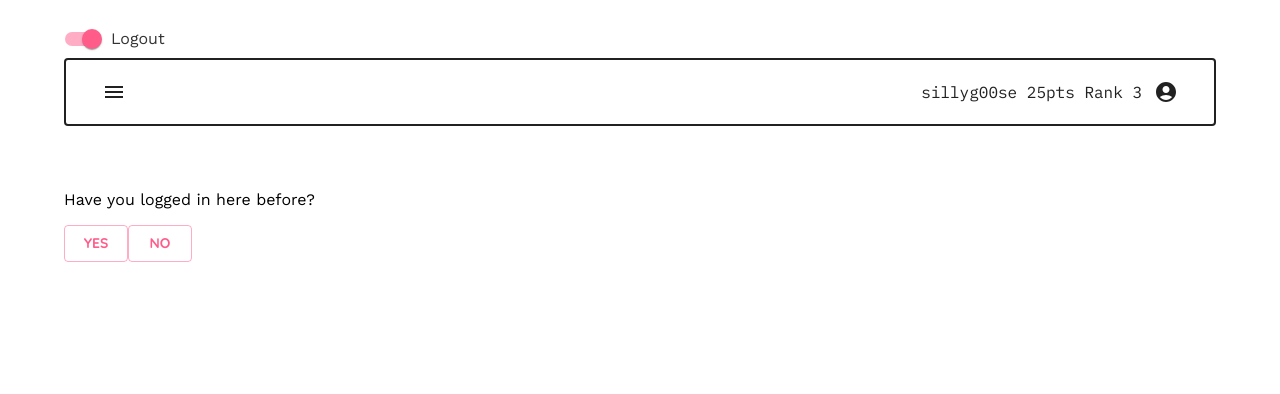
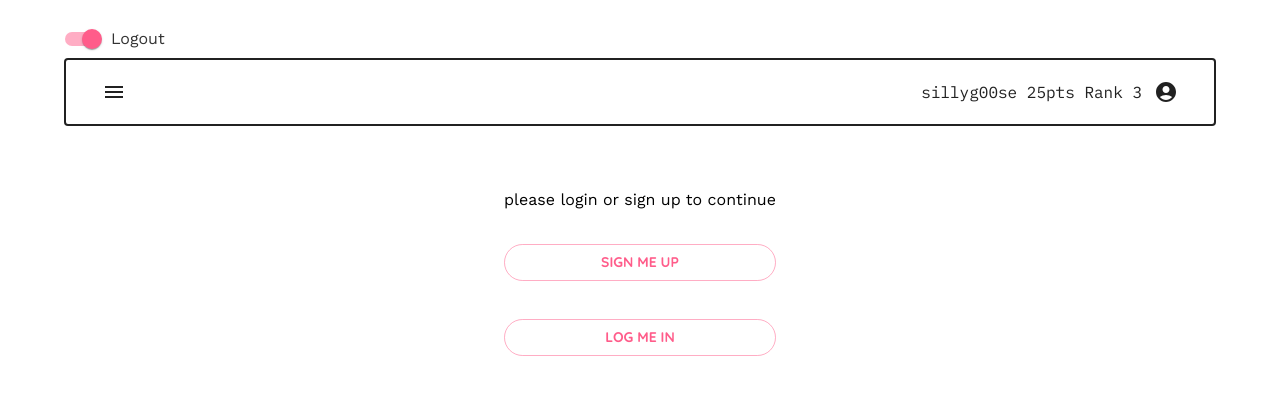
Before and after one commit to bop-simon/bop-simon-frontend, a React app: page /auth in a window 1280 px wide. Shown: the top 394 px of the page. Built offline with nearby package versions, Linux system fonts and the light colour scheme.

Commit message:
auth form styling

```diff
--- a/src/components/Auth/AuthQuestion/AuthQuestion.jsx
+++ b/src/components/Auth/AuthQuestion/AuthQuestion.jsx
@@ -1,4 +1,5 @@
 import { Button } from '@mui/material'
+import styles from './authquestion.module.css'
 
 export default function AuthQuestion({ onSubmit }) {
 
@@ -7,20 +8,22 @@ export default function AuthQuestion({ onSubmit }) {
   }
 
   return (
-    <div>
-      <p>Have you logged in here before?</p>
+    <div className={styles.authQuestion}>
+      <p>please login or sign up to continue</p>
       <Button
+        sx={ { borderRadius: 28 } }
         variant="outlined"
         onClick={handleChange}
         value={true}
         name='isSigningUp'
-      >yes</Button>
+      >sign me up</Button>
       <Button
+        sx={ { borderRadius: 28 } }
         variant="outlined"
         onClick={handleChange}
         value={false}
         name='isSigningUp'
-      >no</Button>
+      >log me in</Button>
     </div>
   )
 }
--- /dev/null
+++ b/src/components/Auth/AuthQuestion/authquestion.module.css
@@ -0,0 +1,14 @@
+.authQuestion{
+  display:flex;
+  flex-direction: column;
+}
+
+.authQuestion >button {
+  transition: all 0.2s ease-in-out;
+  margin-top: 1.5vw;
+  margin-bottom: 1.5vw;
+}
+
+.authQuestion >button:hover {
+  transform: scale(1.05);
+}
--- a/src/components/Auth/UserForm/UserForm.jsx
+++ b/src/components/Auth/UserForm/UserForm.jsx
@@ -1,5 +1,5 @@
-import React, { useState } from 'react'
 import { Button, TextField } from "@mui/material";
+import classes from './userform.module.css'
 
 
 export default function UserForm({ handleSubmit, handleChange, formState }) {
@@ -9,7 +9,7 @@ export default function UserForm({ handleSubmit, handleChange, formState }) {
   }
 
   return (
-    <>
+    <div className={classes.userForm}>
       <TextField
         value={formState.username}
         onChange={handleChange}
@@ -28,6 +28,6 @@ export default function UserForm({ handleSubmit, handleChange, formState }) {
         onClick={handleClick}
         variant="outlined"
       >next</Button>
-    </>
+    </div>
   )
 }
--- /dev/null
+++ b/src/components/Auth/UserForm/userform.module.css
@@ -0,0 +1,11 @@
+.userForm {
+  display: flex;
+  flex-direction: column;
+  align-items: stretch;
+}
+
+.userForm >* {
+  transition: all 0.2s ease-in-out;
+  margin-top: 1.5vw;
+  margin-bottom: 1.5vw;
+}
--- a/src/views/Auth/Auth.jsx
+++ b/src/views/Auth/Auth.jsx
@@ -1,6 +1,7 @@
 import { useState } from "react";
 import AuthQuestion from "../../components/Auth/AuthQuestion/AuthQuestion.jsx";
 import UserForm from "../../components/Auth/UserForm/UserForm.jsx";
+import styles from './auth.css'
 
 //we need to pass the username and password in the userform through the signup or login functions
 //maybe need a function called signupOrLogin that checks isSigningUp, and calls the correct backend util with the user form state
@@ -30,7 +31,7 @@ export default function Auth() {
   }
 
   return (
-    <div>
+    <div className={styles.auth} >
       {
         answered ?
         <UserForm
--- /dev/null
+++ b/src/views/Auth/auth.css
@@ -0,0 +1,4 @@
+.auth {
+  display: flex;
+  justify-content: space-around;
+}
```
